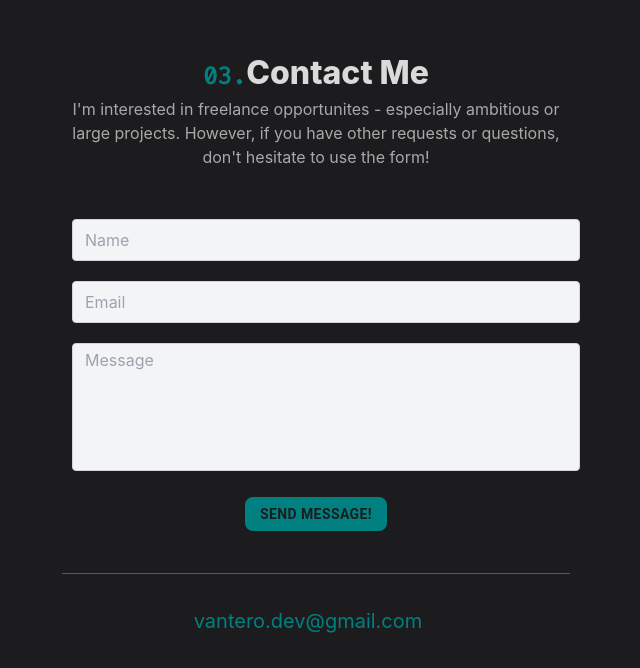
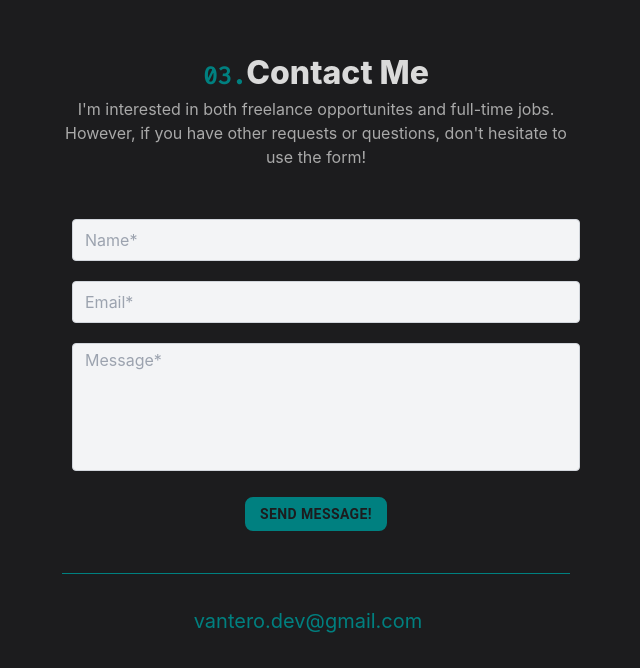
Before and after one commit to Vantero9973/portfolio, a React (Create React App) app: page / in a window 1280 px wide. Shown: the part 3115-3783 px from the top of the page, without its empty margins (324-964 px from the left). Built offline with nearby package versions, Linux system fonts and the light colour scheme.

Commit message:
updated project links and contact form

```diff
--- a/src/Contact.js
+++ b/src/Contact.js
@@ -9,7 +9,7 @@ export default function Contact() {
     email: "",
     message: "",
   });
-  const [message, setMessage] = useState(false && "Please fill out all fields");
+  const [message, setMessage] = useState(false);
 
   const onSubmit = (e) => {
     e.preventDefault();
@@ -37,9 +37,13 @@ export default function Contact() {
       toSend.email.length > 0 &&
       toSend.message.length > 0
     ) {
-      setMessage("Message sent - I will get back to you shortly!");
+      setMessage(
+        <h1 style={{ color: "#dadada" }}>
+          Message sent - I will get back to you shortly!
+        </h1>
+      );
     } else {
-      setMessage("Please fill out all fields");
+      setMessage(<h1 style={{ color: "red" }}>Please fill out all fields</h1>);
     }
   }
 
@@ -77,9 +81,9 @@ export default function Contact() {
               Contact Me
             </h2>
             <p className="contactText">
-              I'm interested in freelance opportunites - especially ambitious or
-              large projects. However, if you have other requests or questions,
-              don't hesitate to use the form!
+              I'm interested in both freelance opportunites and full-time jobs.
+              However, if you have other requests or questions, don't hesitate
+              to use the form!
             </p>
           </div>
           <div className="lg:w-1/2 md:w-2/3 mx-auto">
@@ -88,7 +92,7 @@ export default function Contact() {
                 <input
                   type="text"
                   name="name"
-                  placeholder="Name"
+                  placeholder="Name*"
                   value={toSend.name}
                   onChange={handleChange}
                   className="w-full bg-gray-100 rounded border border-gray-300 focus:border-indigo-500 text-base outline-none text-gray-700 py-1 px-3 leading-8 transition-colors duration-200 ease-in-out"
@@ -97,7 +101,7 @@ export default function Contact() {
                 <input
                   type="text"
                   name="email"
-                  placeholder="Email"
+                  placeholder="Email*"
                   value={toSend.email}
                   onChange={handleChange}
                   className="w-full bg-gray-100 rounded border border-gray-300 focus:border-indigo-500 text-base outline-none text-gray-700 py-1 px-3 leading-8 transition-colors duration-200 ease-in-out"
@@ -106,7 +110,7 @@ export default function Contact() {
                 <textarea
                   type="text"
                   name="message"
-                  placeholder="Message"
+                  placeholder="Message*"
                   value={toSend.message}
                   onChange={handleChange}
                   className="w-full bg-gray-100 rounded border border-gray-300 focus:border-indigo-500 h-32 text-base outline-none text-gray-700 py-1 px-3 resize-none leading-6 transition-colors duration-200 ease-in-out"
--- a/src/Projects.js
+++ b/src/Projects.js
@@ -242,6 +242,7 @@ export default function Projects() {
                 justifyContent: "right",
               }}
             >
+              <a href="https://pokemon.vantero.dev" target="_blank">
                 <Button
                   variant="outlined"
                   style={{
@@ -254,6 +255,11 @@ export default function Projects() {
                 >
                   Demo
                 </Button>
+              </a>
+              <a
+                href="https://github.com/vantero9973/pokemon-flatiron"
+                target="_blank"
+              >
                 <Button
                   variant="outlined"
                   style={{
@@ -265,6 +271,7 @@ export default function Projects() {
                 >
                   Source Code
                 </Button>
+              </a>
             </div>
           </div>
           <div style={{ boxShadow: "0 0 8px teal" }}>
@@ -361,6 +368,7 @@ export default function Projects() {
                 }}
               />
             </div>
+            <a href="https://vantero.dev" target="_blank">
               <Button
                 variant="outlined"
                 style={{
@@ -372,6 +380,8 @@ export default function Projects() {
               >
                 Demo
               </Button>
+            </a>
+            <a href="https://github.com/vantero9973/portfolio" target="_blank">
               <Button
                 variant="outlined"
                 style={{
@@ -384,6 +394,7 @@ export default function Projects() {
               >
                 Source Code
               </Button>
+            </a>
           </div>
         </div>
       </div>
```
Lines whose indentation alone changed are shown as unchanged.
